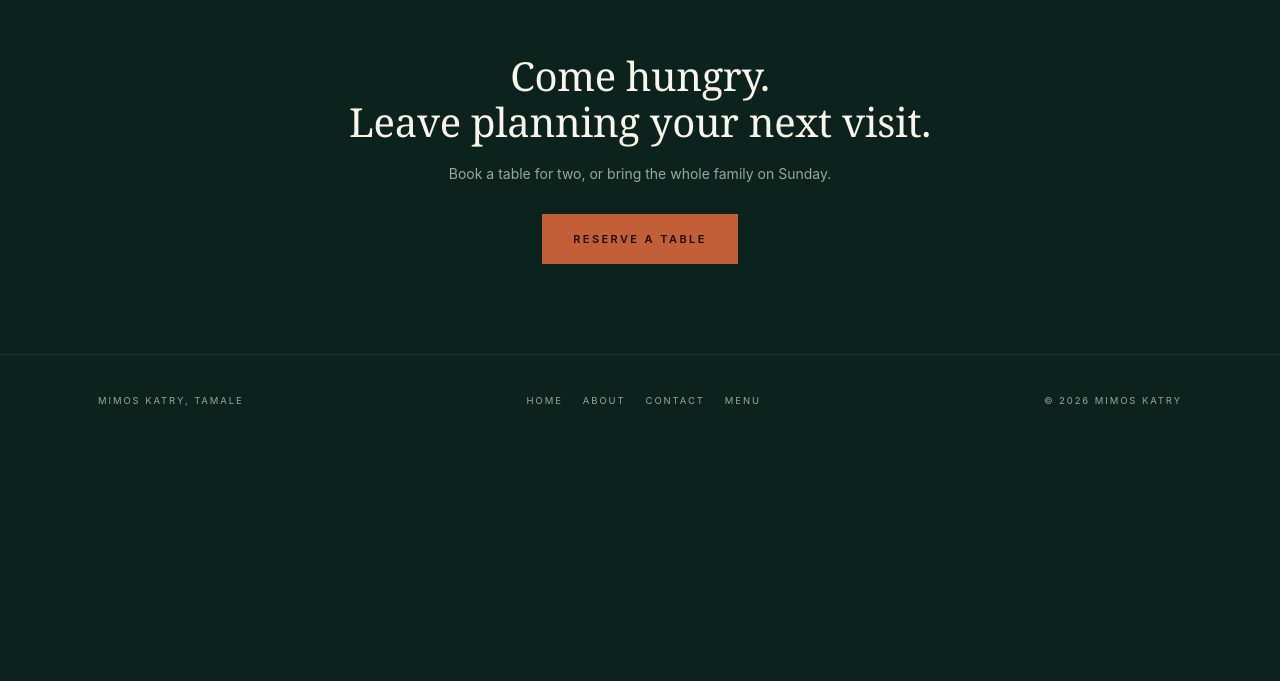
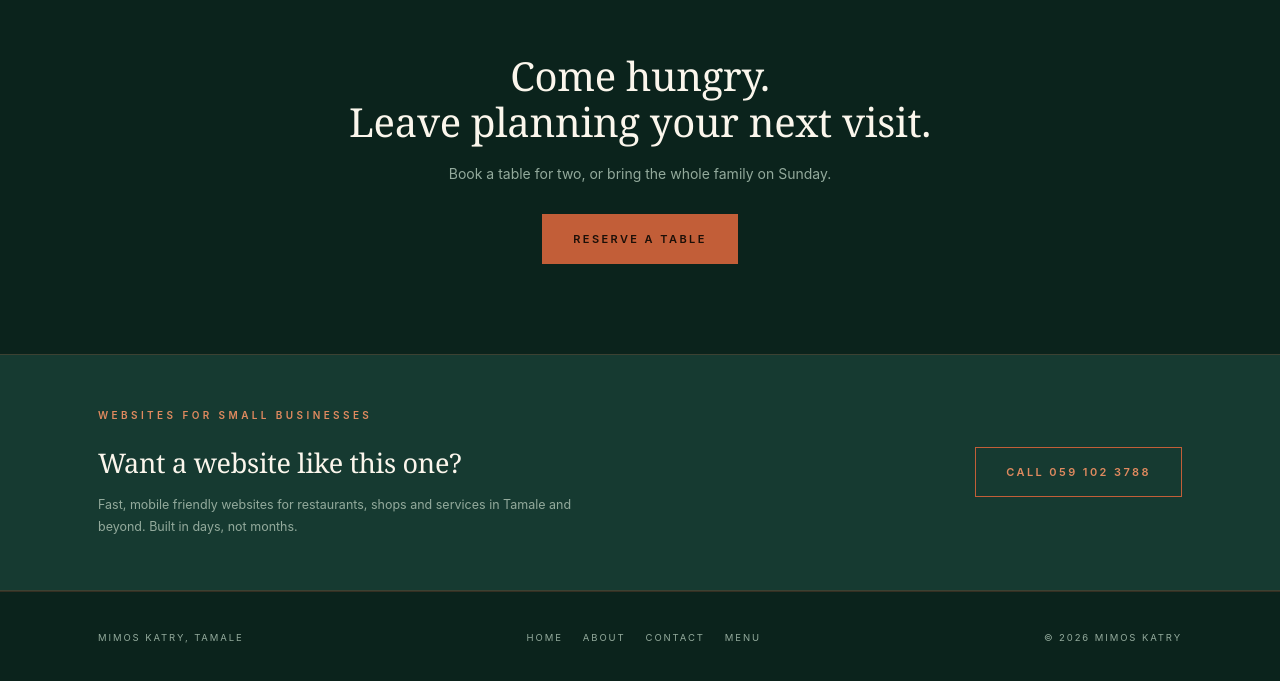
Before and after one commit to zuleihahabib3-ui/mimos-katry, a plain HTML site: page index.html in a window 1280 px wide. Shown: the part 2598-3279 px from the top of the page. Before the commit the page ends 3059 px from the top, so only its background shows below. Drawn offline with Linux system fonts and the light colour scheme.

Commit message:
Add website enquiry strip inviting visitors to contact for their own site

```diff
--- a/index.html
+++ b/index.html
@@ -124,6 +124,18 @@
   </div>
 </section>
 
+
+<section class="build">
+  <div class="wrap build-inner">
+    <div>
+      <div class="eyebrow">Websites for small businesses</div>
+      <h3 class="serif">Want a website like this one?</h3>
+      <p>Fast, mobile friendly websites for restaurants, shops and services in Tamale and beyond. Built in days, not months.</p>
+    </div>
+    <a class="btn" href="tel:+233591023788">Call 059 102 3788</a>
+  </div>
+</section>
+
 <footer class="site-footer">
   <div class="wrap footer-inner">
     <p>Mimos Katry, Tamale</p>
--- a/styles.css
+++ b/styles.css
@@ -290,3 +290,17 @@ form{display:flex;flex-direction:column;gap:16px}
   .menu-item.with-photo{grid-template-columns:1fr;gap:10px}
   .item-photo{width:100%;height:150px}
 }
+
+/* ---------- build strip ---------- */
+.build{
+  padding:clamp(34px,4.5vw,52px) 0;
+  background:var(--ink-3);
+  border-top:1px solid var(--line);
+  border-bottom:1px solid var(--line);
+}
+.build-inner{
+  display:flex;align-items:center;justify-content:space-between;
+  gap:24px;flex-wrap:wrap;
+}
+.build-inner h3{font-size:clamp(20px,2.4vw,27px);margin-bottom:8px}
+.build-inner p{font-size:12.5px;line-height:1.75;color:var(--sage);max-width:480px}
```
Also changed, not shown: about.html (+12 -0 lines), contact.html (+12 -0 lines), menu.html (+12 -0 lines).
